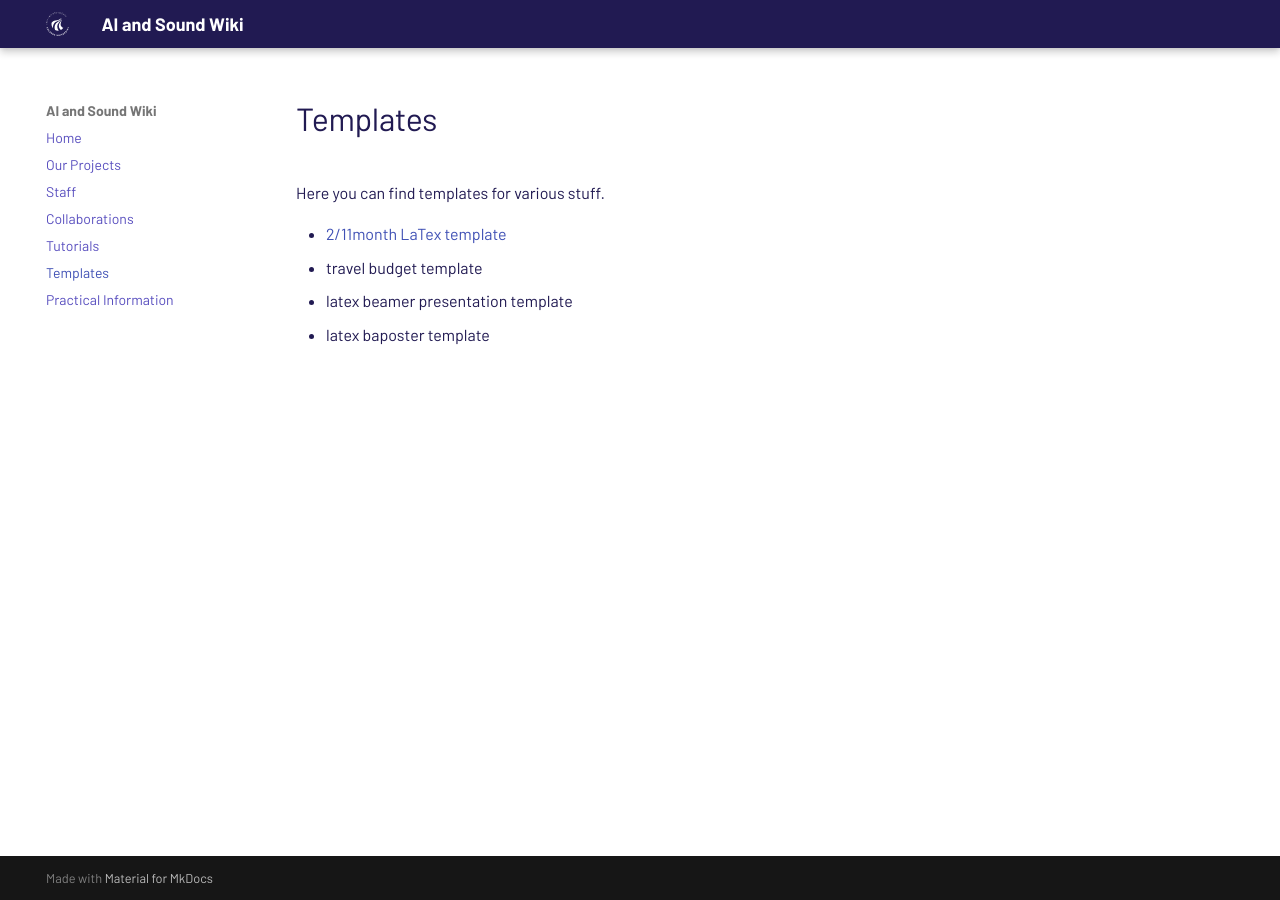
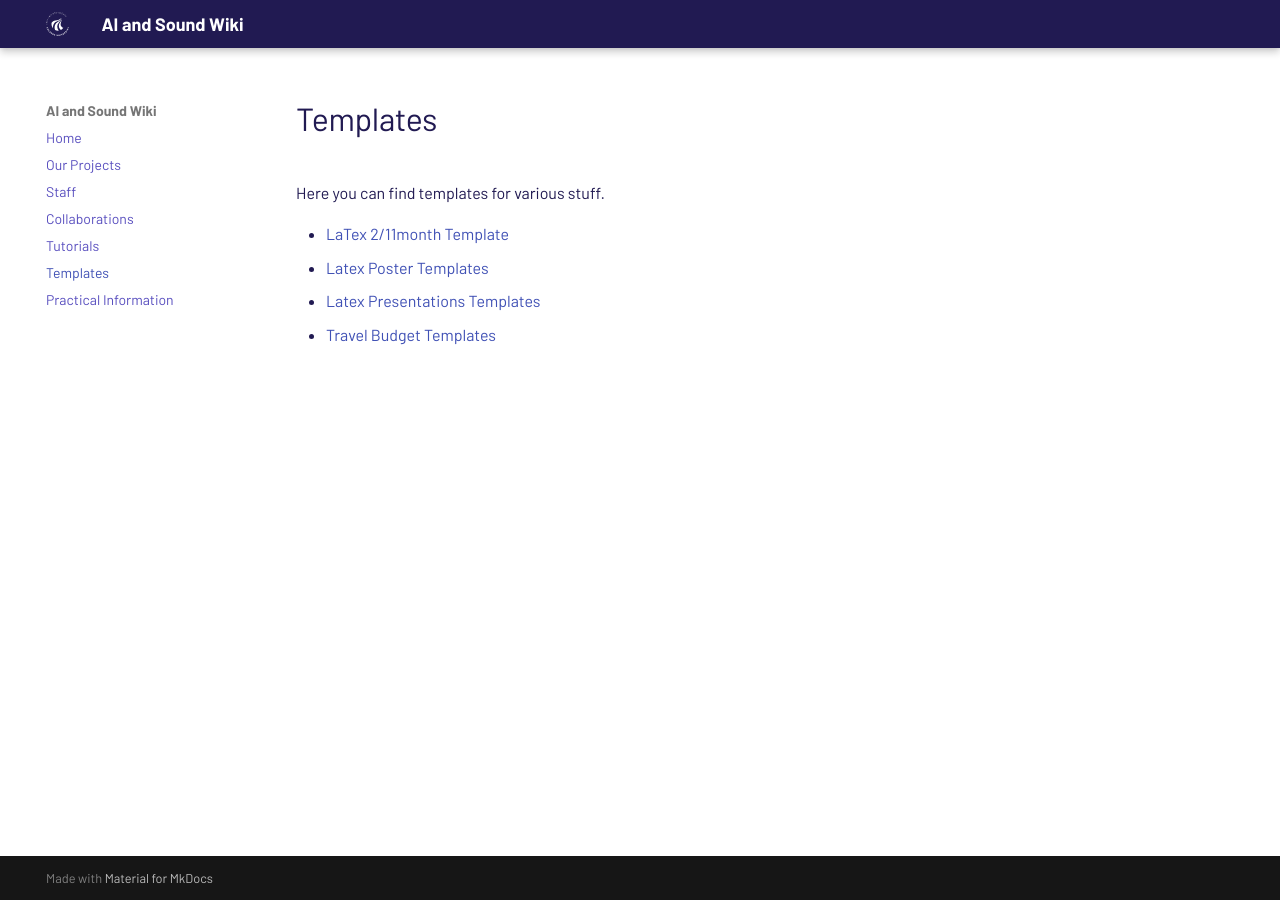
Before and after one commit to HolgerBovbjerg/AIS-wiki, an MkDocs documentation site: the page built from docs/pages/templates/templates.md, in a window 1280 px wide. Built offline with MkDocs 1.6.1 and Material for MkDocs 9.7.7, drawn with Linux system fonts in a browser that asks for light colours.

Commit message:
Add templates

```diff
--- a/docs/pages/templates/templates.md
+++ b/docs/pages/templates/templates.md
@@ -1,6 +1,6 @@
 Here you can find templates for various stuff.
 
-- [2/11month LaTex template](https://github.com/AIS-ES-AAU/AIS-wiki/tree/main/templates/latex_templates/2month_11month_status_report)
-- travel budget template
-- latex beamer presentation template
-- latex baposter template
+- [LaTex 2/11month Template](https://github.com/HolgerBovbjerg/AIS-wiki/tree/main/templates/latex_templates/2month_11month_status_report)
+- [Latex Poster Templates](https://github.com/HolgerBovbjerg/AIS-wiki/tree/main/templates/latex_templates/poster)
+- [Latex Presentations Templates](https://github.com/HolgerBovbjerg/AIS-wiki/tree/latex_templates/poster_templates)
+- [Travel Budget Templates](https://github.com/HolgerBovbjerg/AIS-wiki/tree/travel_budget_templates)
```
Also changed, not shown: 2 other files.
